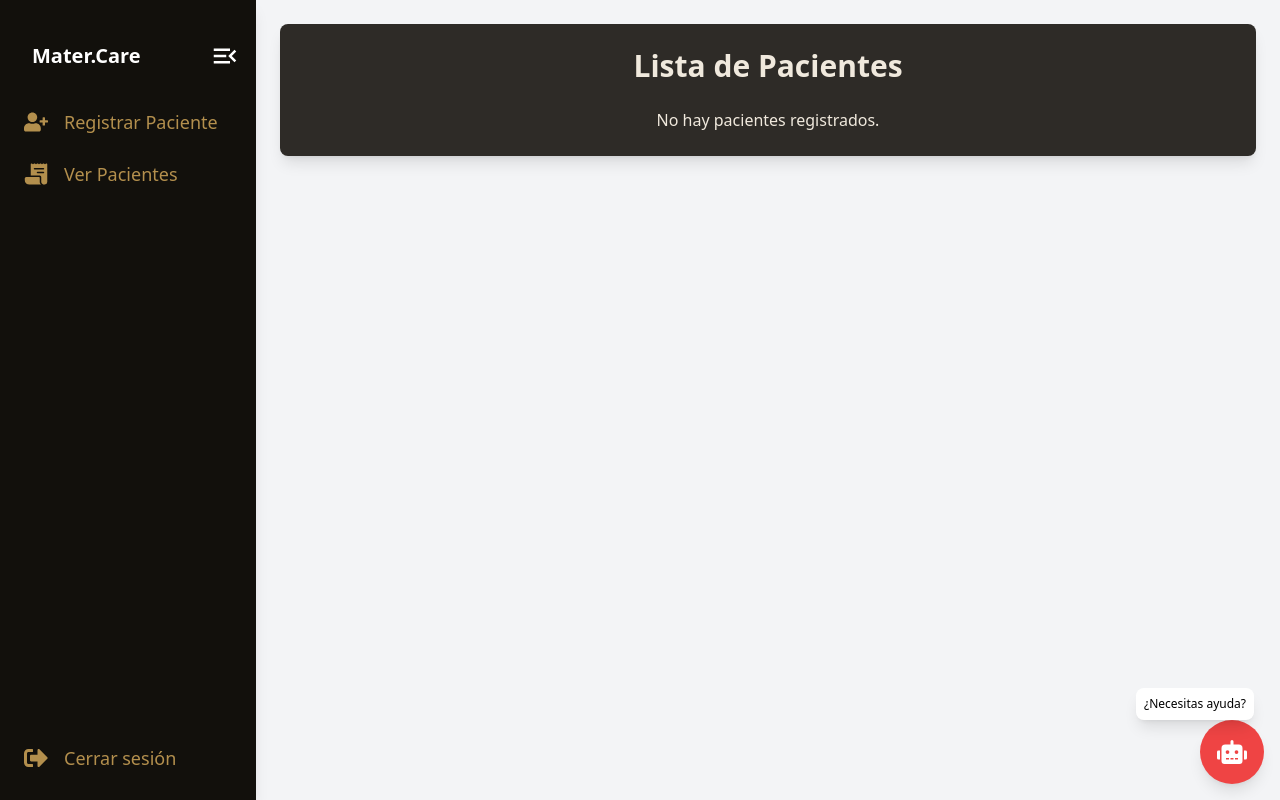
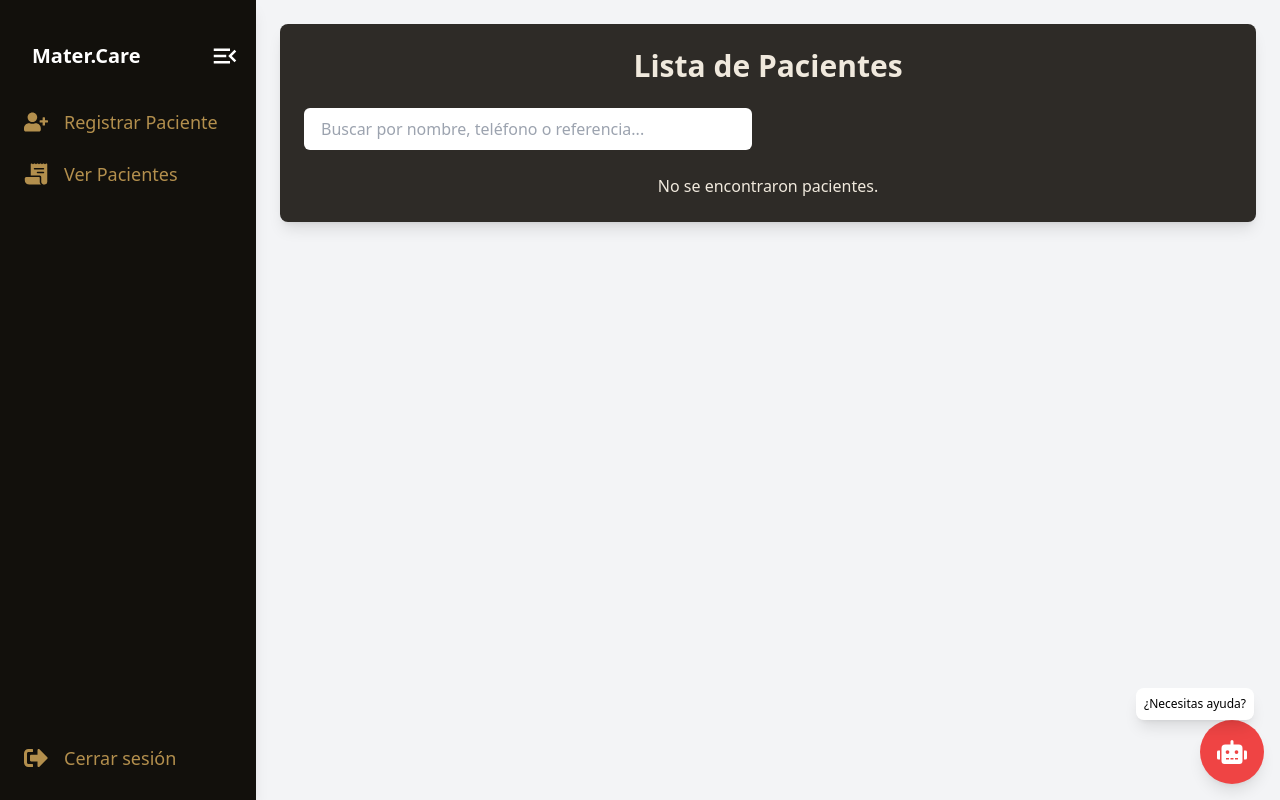
Before and after one commit to Jonsym/matercare, a React (Create React App) app: page /dashboard/view-patients in a window 1280 px wide. Built offline with nearby package versions, Linux system fonts and the light colour scheme.

Commit message:
Actualizacion ViewPatients

```diff
--- a/src/components/ViewPatients.js
+++ b/src/components/ViewPatients.js
@@ -4,6 +4,7 @@ import { FaEdit, FaTrash } from 'react-icons/fa'; // Importar los íconos
 
 function ViewPatients() {
   const [patients, setPatients] = useState([]);
+  const [searchTerm, setSearchTerm] = useState(''); // Estado para el texto de búsqueda
   const navigate = useNavigate();
 
   useEffect(() => {
@@ -21,11 +22,32 @@ function ViewPatients() {
     localStorage.setItem('patients', JSON.stringify(updatedPatients));
   };
 
+  // Filtrar pacientes según el término de búsqueda
+  const filteredPatients = patients.filter((patient) => {
+    return (
+      patient.name.toLowerCase().includes(searchTerm.toLowerCase()) ||
+      patient.phone.includes(searchTerm) ||
+      patient.reference.toLowerCase().includes(searchTerm.toLowerCase())
+    );
+  });
+
   return (
-    <div className="flex justify-center items-center">
+    <div className="flex flex-col items-center">
       <div className="bg-[#2e2b27] shadow-lg rounded-lg w-full max-w-7xl p-6">
         <h2 className="text-3xl font-bold mb-6 text-[#f0e9dd] text-center">Lista de Pacientes</h2>
-        {patients.length > 0 ? (
+
+        {/* Input del buscador */}
+        <div className="mb-6">
+          <input
+            type="text"
+            placeholder="Buscar por nombre, teléfono o referencia..."
+            value={searchTerm}
+            onChange={(e) => setSearchTerm(e.target.value)}
+            className="w-full max-w-md px-4 py-2 text-[#2e2b27] rounded-md border border-[#ffffff20] focus:outline-none focus:ring-2 focus:ring-[#b38f4d]"
+          />
+        </div>
+
+        {filteredPatients.length > 0 ? (
           <div className="overflow-x-auto">
             <table className="min-w-full table-auto border-collapse border border-[#ffffff20] text-[#f0e9dd]">
               <thead>
@@ -41,7 +63,7 @@ function ViewPatients() {
                 </tr>
               </thead>
               <tbody>
-                {patients.map((patient) => (
+                {filteredPatients.map((patient) => (
                   <tr key={patient.phone} className="bg-[#2e2b27] hover:bg-[#1e1d1b] transition duration-150">
                     <td className="px-4 py-3 border-b border-[#ffffff20] text-sm whitespace-nowrap">{patient.requestTime}</td>
                     <td className="px-4 py-3 border-b border-[#ffffff20] text-sm whitespace-nowrap">{patient.name}</td>
@@ -59,7 +81,7 @@ function ViewPatients() {
                           <FaEdit size={16} />
                         </button>
                         <button
-                          onClick={() => handleDelete(patient.phone)} // Cambia a patient.phone
+                          onClick={() => handleDelete(patient.phone)}
                           className="text-[#b38f4d] hover:text-[#d6ab5f] transition-colors duration-200"
                         >
                           <FaTrash size={16} />
@@ -72,7 +94,7 @@ function ViewPatients() {
             </table>
           </div>
         ) : (
-          <p className="text-[#f0e9dd] text-center">No hay pacientes registrados.</p>
+          <p className="text-[#f0e9dd] text-center">No se encontraron pacientes.</p>
         )}
       </div>
     </div>
```
